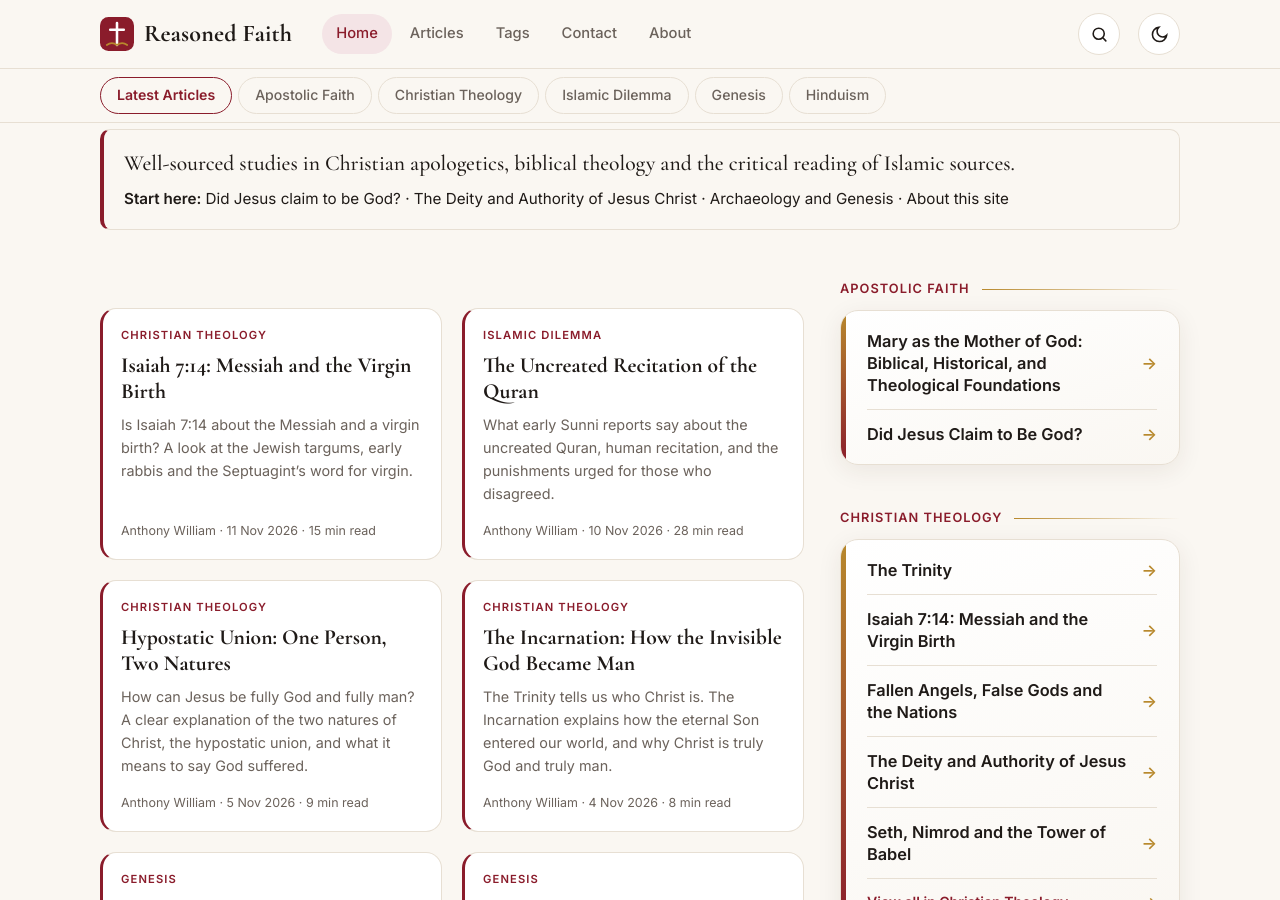
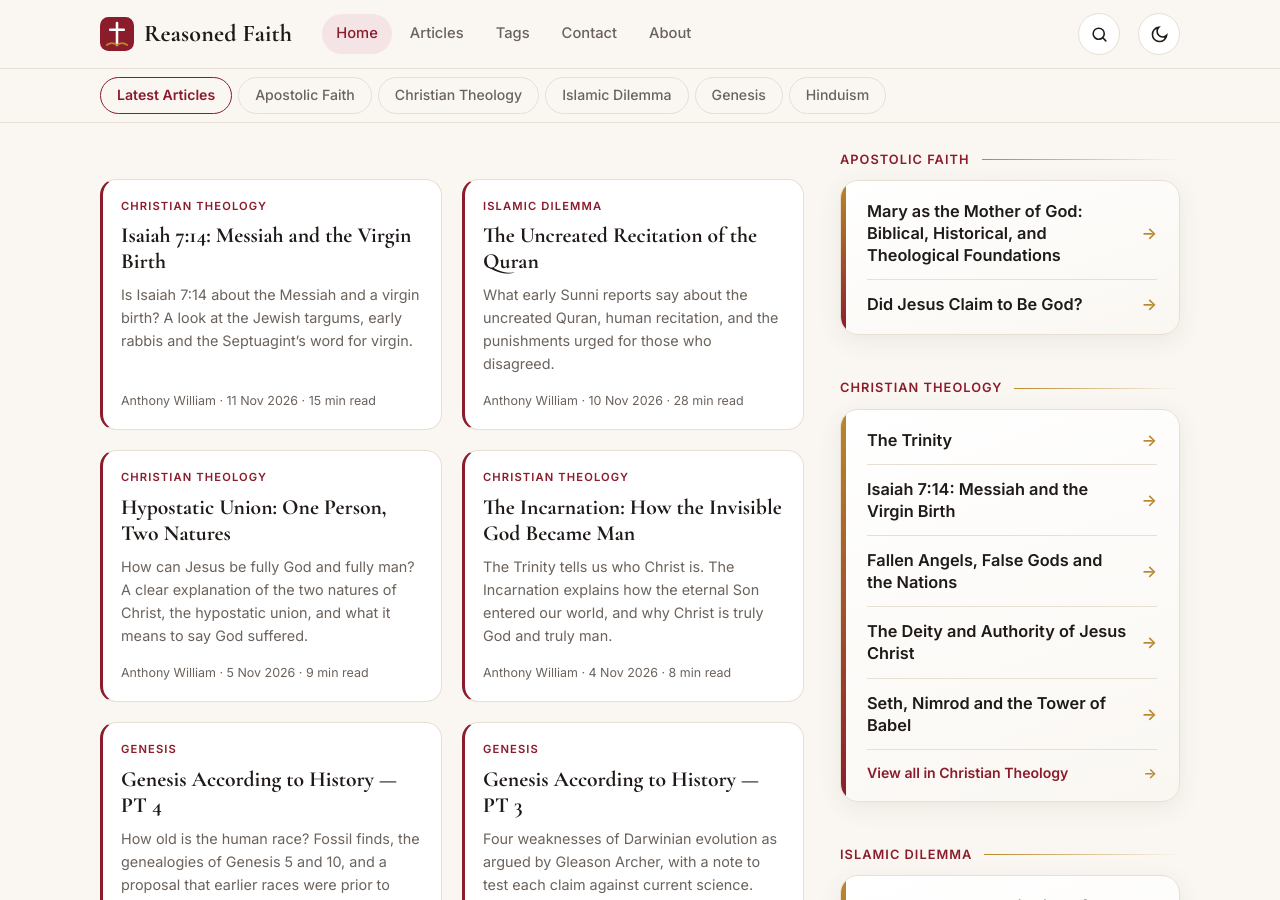
Before and after one commit to Reasoned-faith/reasoned-faith.github.io, a Jekyll site: the page built from index.html, in a window 1280 px wide and 900 px high. Built offline with Jekyll 4.4.1, drawn with Linux system fonts in a browser that asks for light colours.

Commit message:
Update index.html

```diff
--- a/index.html
+++ b/index.html
@@ -5,14 +5,6 @@ title: Home
 {% include data.html %}
 <h1 style="position:absolute;left:-9999px">Reasoned Faith — Christian Apologetics, Biblical Theology and Islamic Critique</h1>
 
-<section class="intro">
-  <p class="intro-lead">Well-sourced studies in Christian apologetics, biblical theology and the critical reading of Islamic sources.</p>
-  <p class="intro-links"><strong>Start here:</strong>
-    <a href="{{ '/articles/bible-study/did-jesus-claim-to-be-god/' | relative_url }}">Did Jesus claim to be God?</a> ·
-    <a href="{{ '/articles/christian-theology/deity-and-authority-of-jesus-christ/' | relative_url }}">The Deity and Authority of Jesus Christ</a> ·
-    <a href="{{ '/articles/genesis/archaeology-and-genesis/' | relative_url }}">Archaeology and Genesis</a> ·
-    <a href="{{ '/about/' | relative_url }}">About this site</a></p>
-</section>
 <div class="layout"><div class="col-main">
 <section id="latest">
   <div class="grid" id="articles">
```
